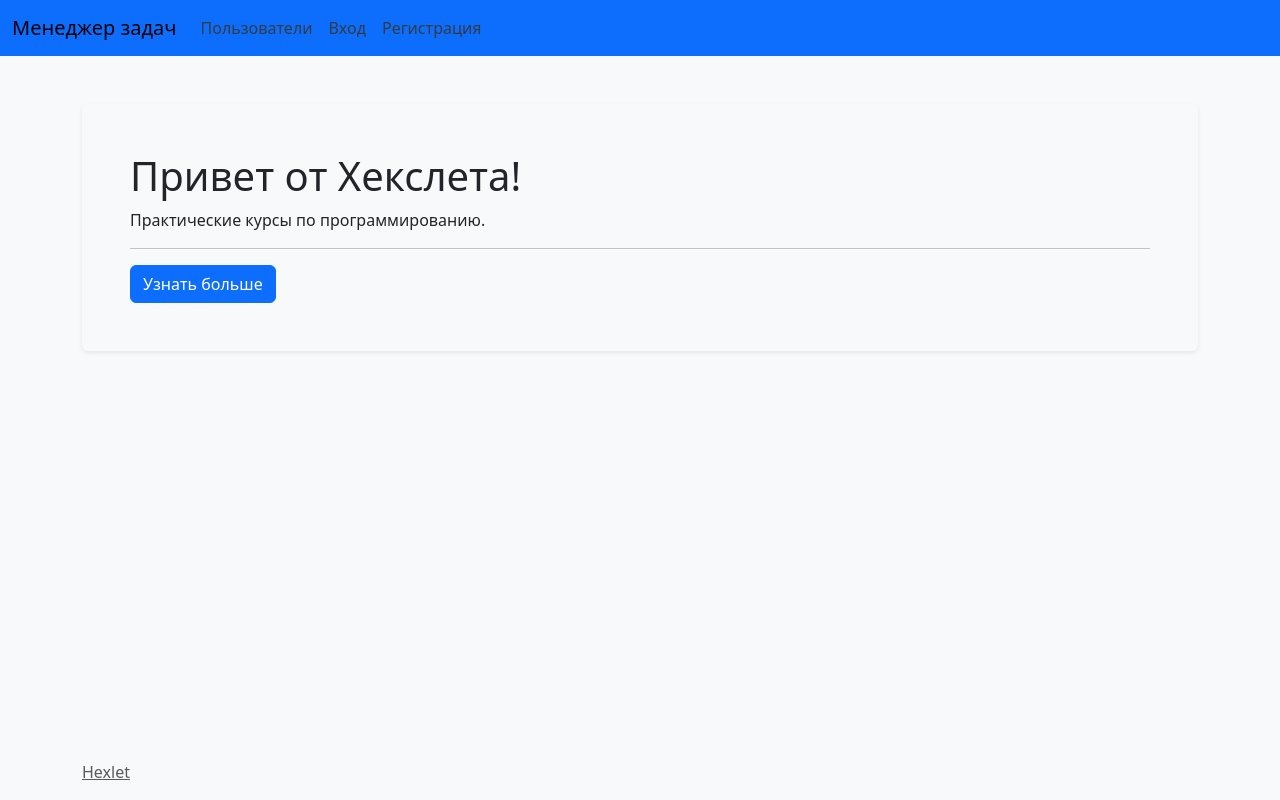
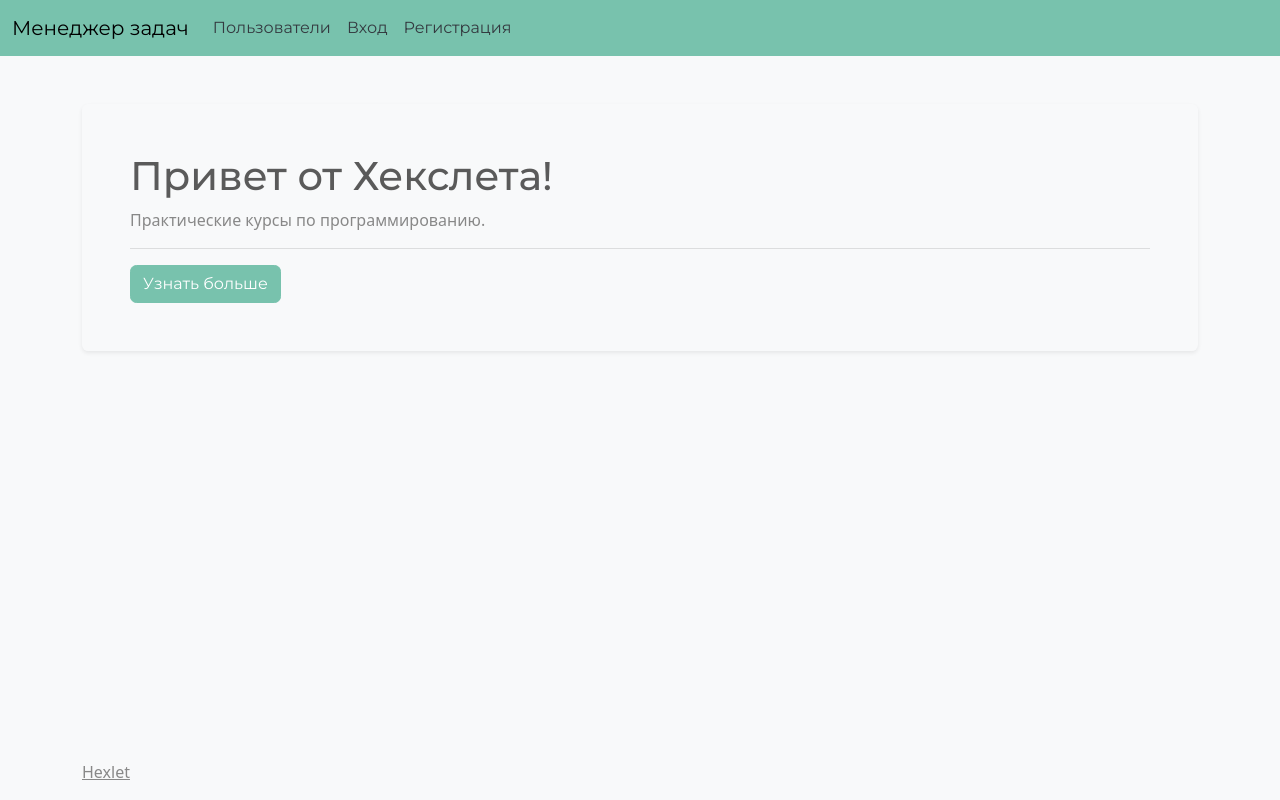
Before and after one commit to LuybovB/python-project-52, a Django app: page / in a window 1280 px wide. Run offline with Django 5.2, Linux system fonts and the light colour scheme.

Commit message:
Add_minty_theme

```diff
--- /dev/null
+++ b/package.json
@@ -0,0 +1,5 @@
+{
+  "dependencies": {
+    "bootstrap": "^5.3.3"
+  }
+}
--- a/task_manager/templates/base.html
+++ b/task_manager/templates/base.html
@@ -1,19 +1,13 @@
-
 <!DOCTYPE html>
 <html lang="ru">
 <head>
     <meta charset="UTF-8">
-{% load static %}
-
-    <!-- Удалена ссылка на Bootstrap 5, чтобы использовать тему "Minty" от Bootswatch -->
-    <link href="https://cdn.jsdelivr.net/npm/bootstrap@5.3.3/dist/css/bootstrap.min.css" rel="stylesheet">
+    <!-- Обновленная ссылка на тему Minty Bootstrap -->
+    <link rel="stylesheet" href="https://cdn.jsdelivr.net/npm/bootswatch@5/dist/minty/bootstrap.min.css">
     <script src="https://cdnjs.cloudflare.com/ajax/libs/toastr.js/latest/toastr.min.js"></script>
-
-    <title>{% block title %}Task manager{% endblock %}</title>
+    <title>Task manager</title>
 </head>
-
 <body class="bg-light d-flex flex-column min-vh-100">
-    <!-- Ваша навигация -->
     <nav>{% include 'nav.html' %}</nav>
     <main role="main" class="container">
         {% block content %}
@@ -21,14 +15,14 @@
         {% endblock %}
     </main>
     <script src="https://code.jquery.com/jquery-3.6.0.min.js"></script>
-    <script src="https://cdn.jsdelivr.net/npm/bootstrap@5.3.3/dist/js/bootstrap.bundle.min.js"></script>
-    <!-- Скрипты для конкретной страницы можно добавить здесь -->
+    <!-- Убедитесь, что версия Bootstrap соответствует версии темы Minty -->
+    <script src="https://cdn.jsdelivr.net/npm/bootstrap@5.3.3/dist/js/bootstrap.bundle.min.js" integrity="sha384-YvpcrYf0tY3lHB60NNkmXc5s9fDVZLESaAA55NDzOxhy9GkcIdslK1eN7N6jIeHz" crossorigin="anonymous"></script>
     {% block scripts %}
     {% endblock %}
+    <footer class="footer mt-auto py-3 bg-light" style="color: #000;">
+        <div class="container">
+            <a href="https://ru.hexlet.io/" class="text-muted" style="float:left;">Hexlet</a>
+        </div>
+    </footer>
 </body>
-<footer class="footer mt-auto py-3 bg-light" style="color: #000;">
-    <div class="container">
-        <a href="https://ru.hexlet.io/" class="text-muted" style="float:left;">Hexlet</a>
-    </div>
-</footer>
 </html>
--- a/task_manager/templates/nav.html
+++ b/task_manager/templates/nav.html
@@ -1,4 +1,6 @@
-<nav class="navbar navbar-expand-lg bg-primary text-dark" data-bs-theme="dark">
+
+
+<nav class="navbar navbar-expand-lg bg-primary" data-bs-theme="dark">
   <div class="container-fluid">
     <a class="navbar-brand" href="#" style="color: #000;">Менеджер задач</a>
     <button class="navbar-toggler" type="button" data-bs-toggle="collapse" data-bs-target="#navbarColor01" aria-controls="navbarColor01" aria-expanded="false" aria-label="Toggle navigation">
```
Also changed, not shown: package-lock.json (added), 1 other file.
